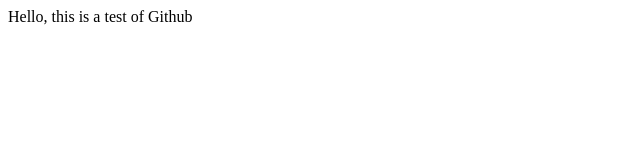
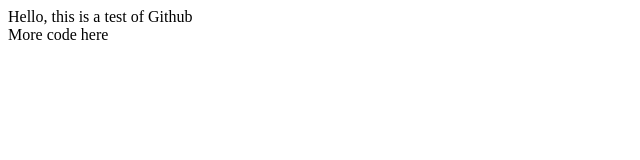
Before and after one commit to noahmatovu/youtube.demo, a plain HTML site: page WebContent/index.html in a window 1280 px wide. Shown: the full height of the page, 0-640 px from the left. Drawn offline with Linux system fonts and the light colour scheme.

Commit message:
More changes to index.html file

```diff
--- a/WebContent/index.html
+++ b/WebContent/index.html
@@ -6,5 +6,7 @@
 </head>
 <body>
 Hello, this is a test of Github
+<br />
+More code here
 </body>
 </html>
```
